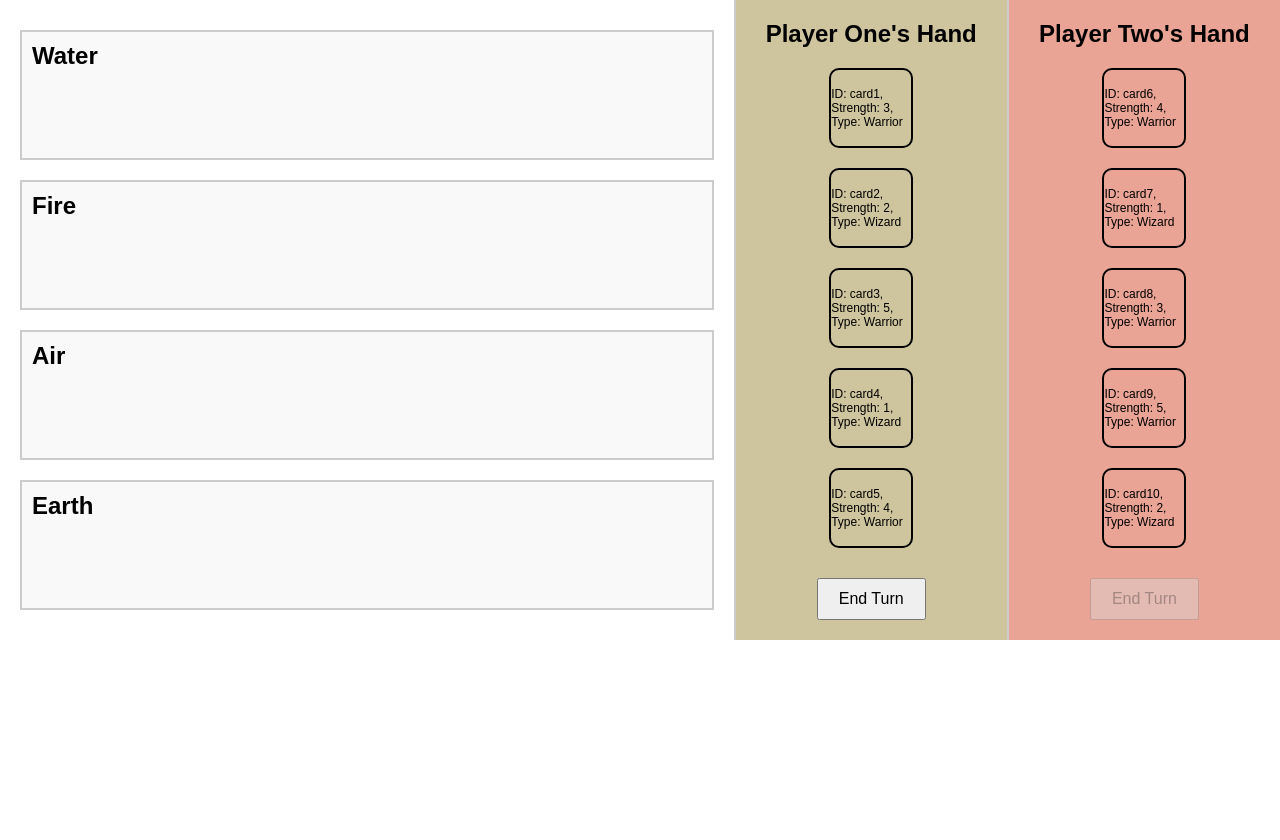
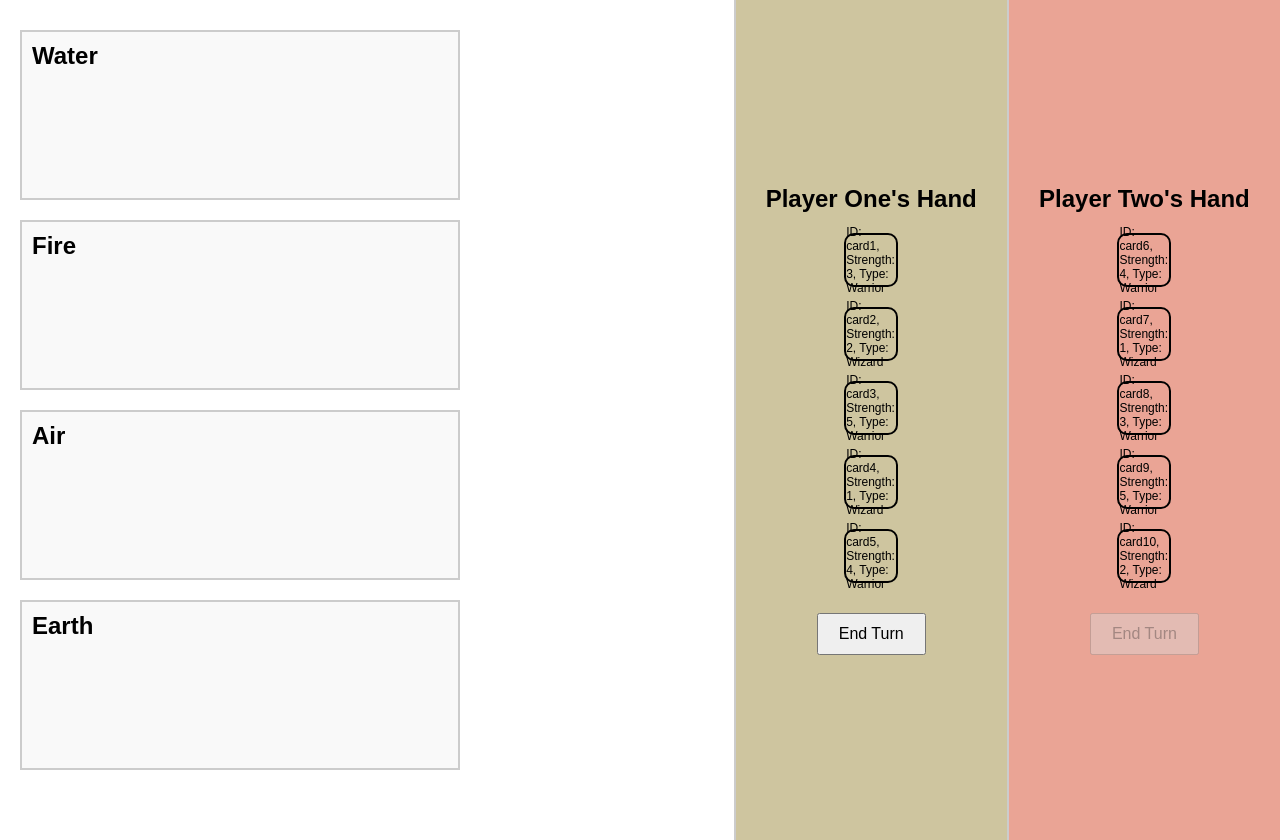
Before and after one commit to AlexanderRinkowski/Game, a plain HTML site: page index.html in a window 1280 px wide. Before the commit the page ends 800 px from the top, so only its background shows below. Drawn offline with Linux system fonts and the light colour scheme.

Commit message:
style changes

```diff
--- a/styles.css
+++ b/styles.css
@@ -3,7 +3,7 @@ body {
     font-family: Arial, sans-serif;
     margin: 0;
     padding: 0;
-    height: 80vh;
+    height: 100vh;
 }
 
 .main-container {
@@ -14,18 +14,20 @@ body {
 }
 
 .row {
+    width: 60%;
+    height: 25%;
     flex: 1;
     border: 2px solid #ccc;
     margin: 10px 0;
     padding: 10px;
     display: flex;
     flex-wrap: wrap;
-    min-height: 100px;
     background-color: #f9f9f9;
 }
 
 .hand-container {
     width: 20%;
+    height: 100%;
     padding: 20px;
     border-left: 2px solid #ccc;
     display: flex;
@@ -35,8 +37,8 @@ body {
 }
 
 .card {
-    width: 80px;
-    height: 80px;
+    width: 50px;
+    height: 50px;
     margin: 10px;
     color: rgb(0, 0, 0);
     border: 2px solid black;
```
